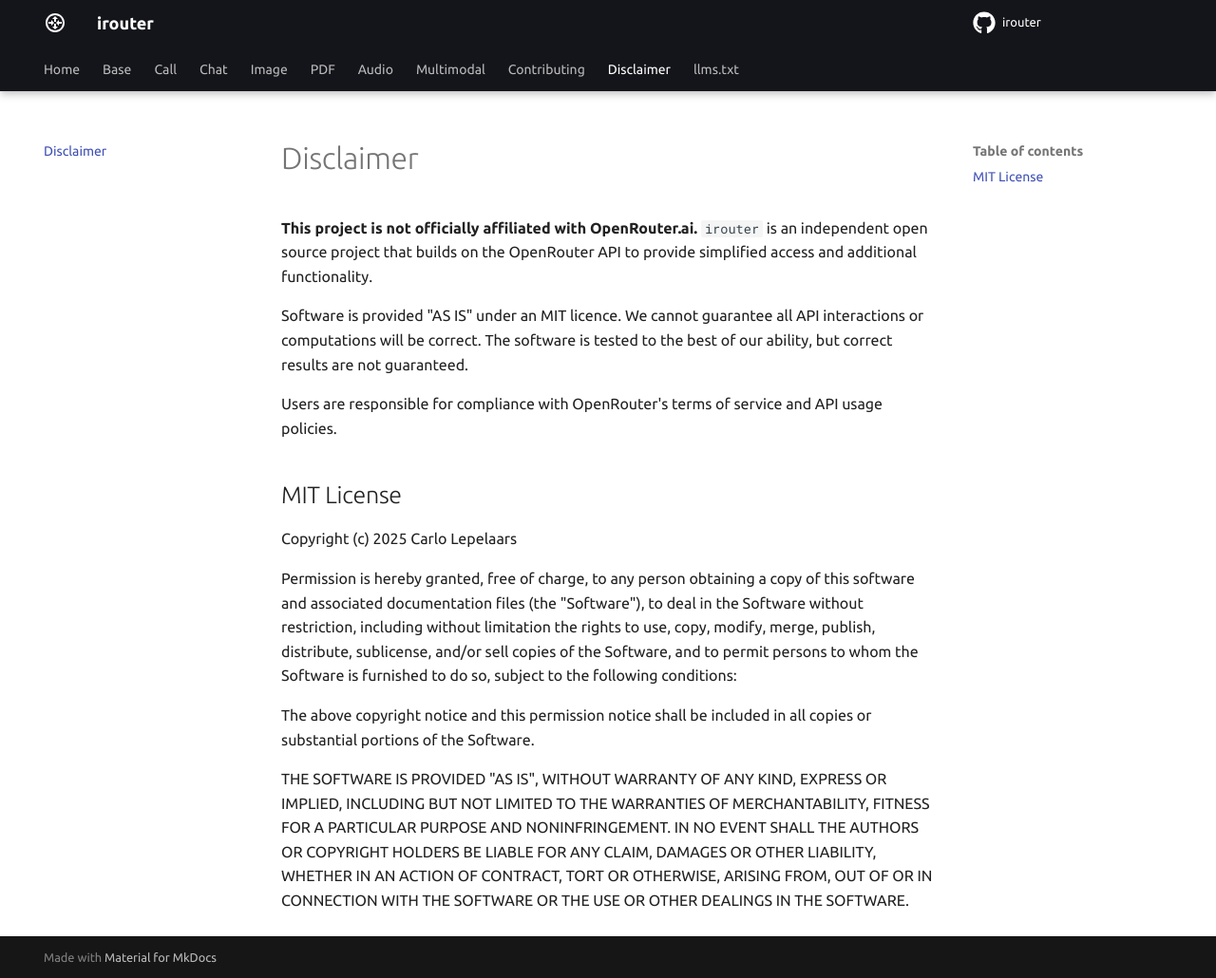
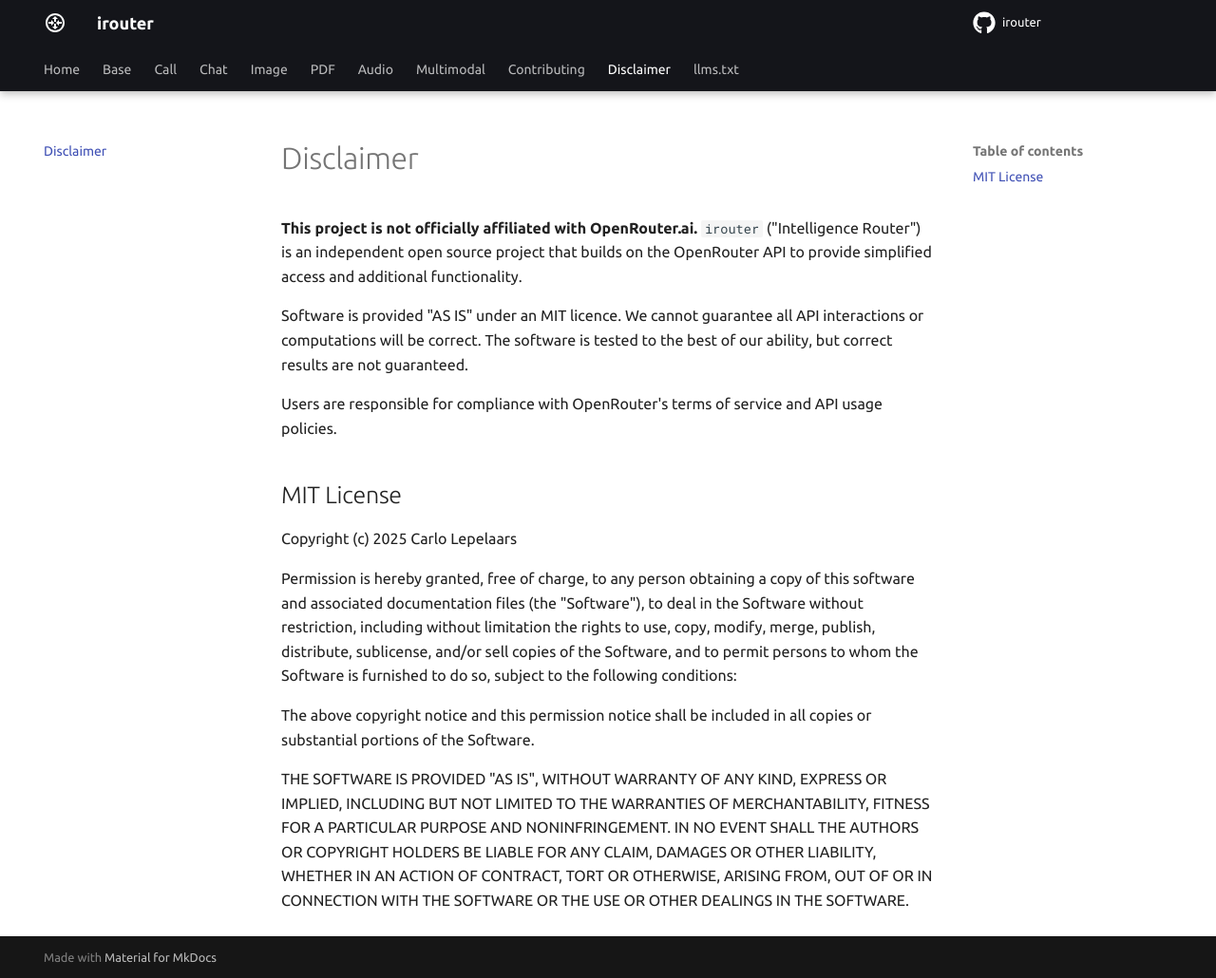
Before and after one commit to CarloLepelaars/irouter, an MkDocs documentation site: the page built from docs/disclaimer.md, in a window 1280 px wide and 1030 px high. Shown: the whole window at 95% size. Built offline with MkDocs 1.6.1 and Material for MkDocs 9.7.7, drawn with Linux system fonts in a browser that asks for light colours; comment, search, counter and statistics services are not loaded.

```diff
--- a/docs/disclaimer.md
+++ b/docs/disclaimer.md
@@ -1,6 +1,6 @@
 # Disclaimer
 
-**This project is not officially affiliated with OpenRouter.ai.** `irouter` is an independent open source project that builds on the OpenRouter API to provide simplified access and additional functionality.
+**This project is not officially affiliated with OpenRouter.ai.** `irouter` ("Intelligence Router") is an independent open source project that builds on the OpenRouter API to provide simplified access and additional functionality.
 
 Software is provided "AS IS" under an MIT licence. We cannot guarantee all API interactions or computations will be correct. The software is tested to the best of our ability, but correct results are not guaranteed.
 
```
Also changed, not shown: README.md (+9 -7 lines).
